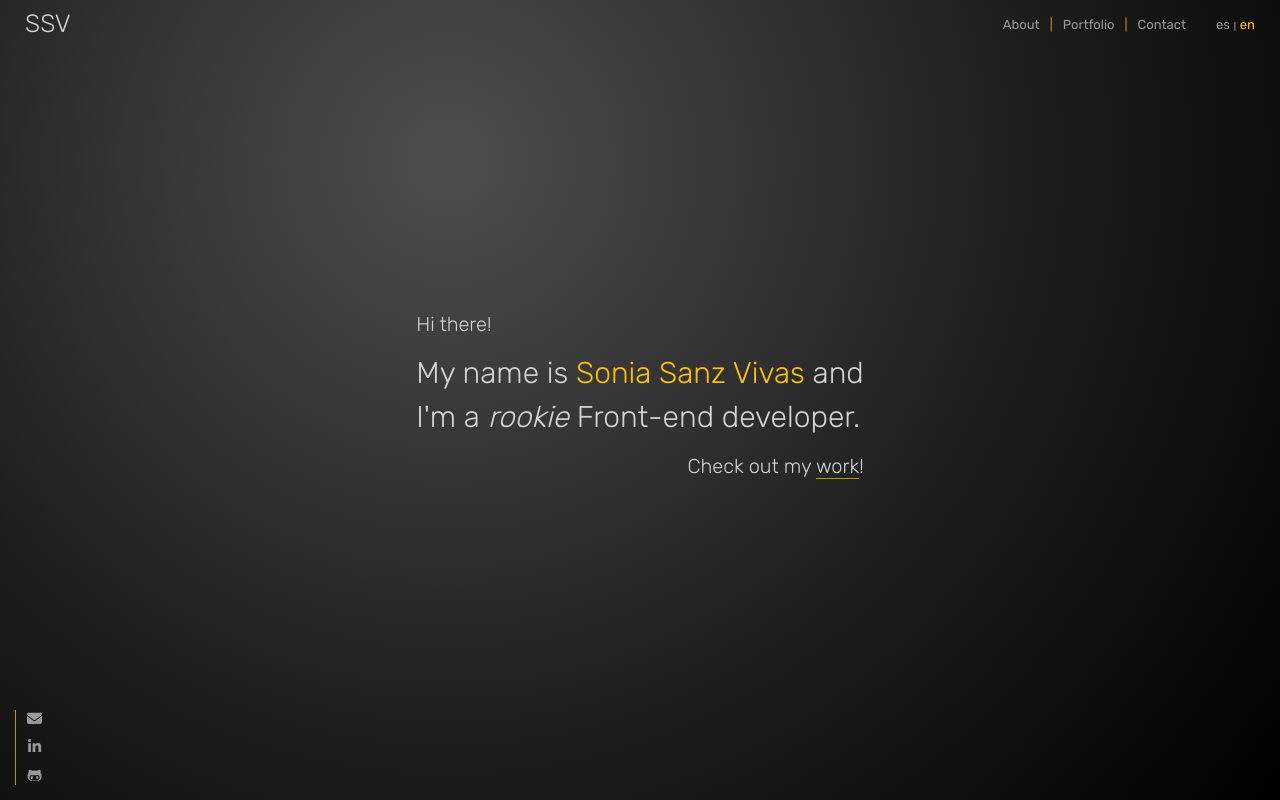
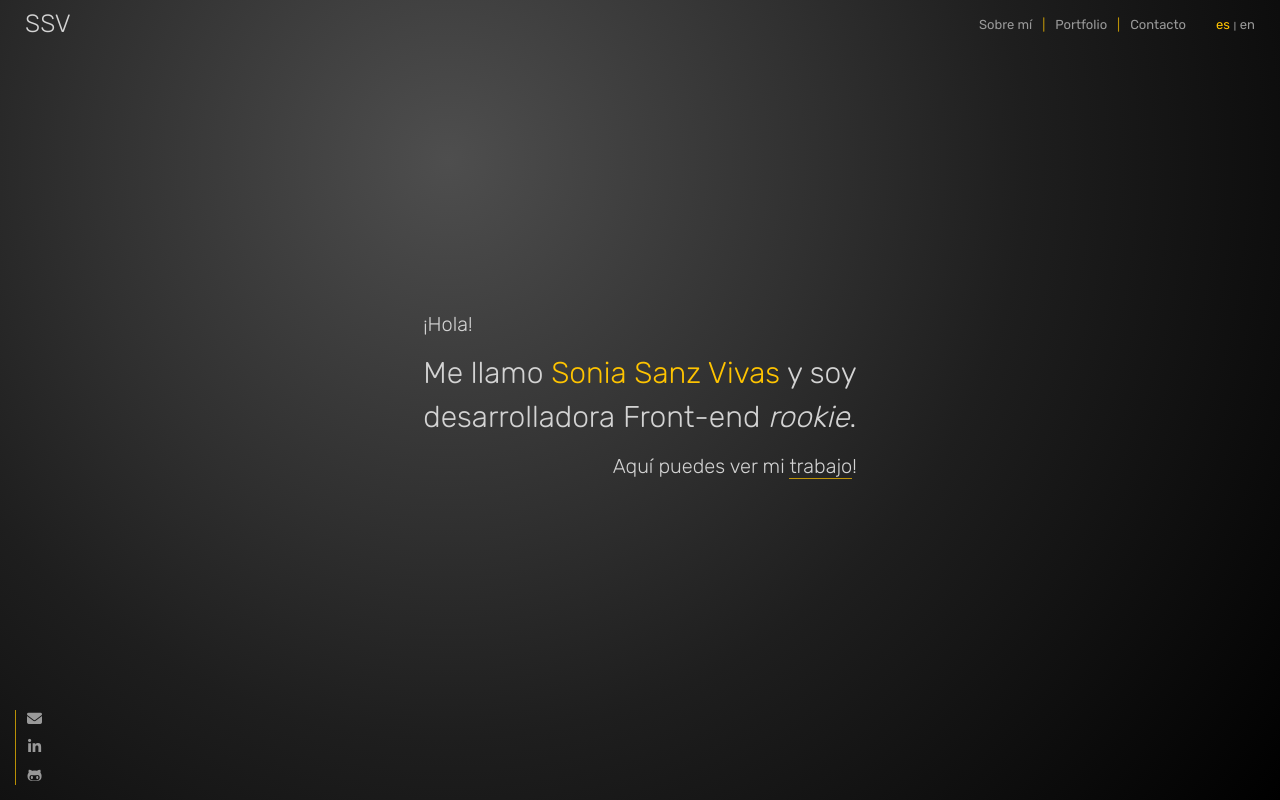
Before and after one commit to Sonia-SV/portfolio, a React (Create React App) app: page / in a window 1280 px wide. Built offline with nearby package versions, Linux system fonts and the light colour scheme.

Commit message:
Change default languaje to es

```diff
--- a/src/components/App.js
+++ b/src/components/App.js
@@ -10,7 +10,7 @@ import ContactIcons from './ContactIcons';
 import '../stylesheets/App.scss';
 
 const App = () => {
-  const [languajeSpanish, setLanguajeSpanish] = useState('');
+  const [languajeSpanish, setLanguajeSpanish] = useState('true');
   const [projects, setProjects] = useState([]);
   useEffect(() => {
     setProjects(projectsList);
```
Also changed, not shown: 8 other files (tests, documents, lock files or other folders).
